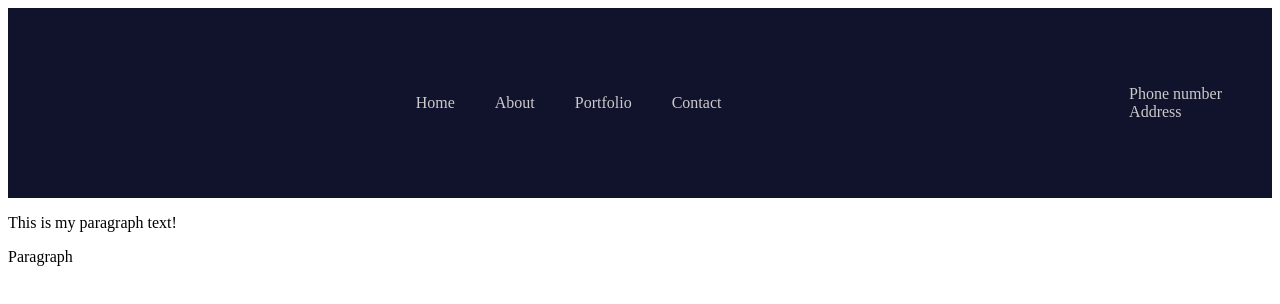
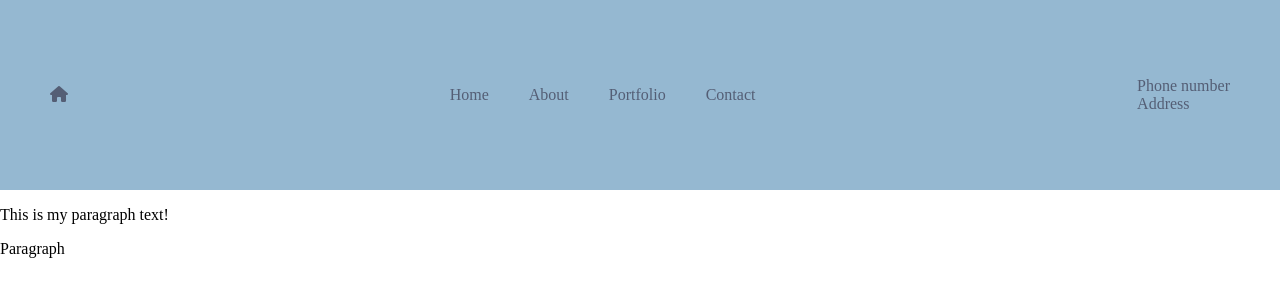
Before and after one commit to Taggart-Smith/gitworkflow, a plain HTML site: page index.html in a window 1280 px wide. Drawn offline with Linux system fonts and the light colour scheme.

Commit message:
Home Navbar Works Tue Aug 20 15:18:19 MDT 2024

```diff
--- a/index.html
+++ b/index.html
@@ -6,6 +6,8 @@
     <meta name="viewport" content="width=device-width, initial-scale=1.0">
     <title>Home</title>
 
+    <script src="https://kit.fontawesome.com/ea15c1bc13.js" crossorigin="anonymous"></script>
+
     <link rel="stylesheet" href="/main.css" type="text/css">
 
 </head>
@@ -13,8 +15,11 @@
     <header>
         <div class="nav-wrapper">
             <div class="left-column">
-                <!-- <div class="icon">
-                </div> -->
+                <div class="icon">
+                    <a href="/index.html">
+                        <i class="fa-solid fa-house"></i>
+                    </a>
+                </div>
 
             </div>
             <div class="middle-column">
--- a/main.css
+++ b/main.css
@@ -1,7 +1,11 @@
+body{
+    margin: 0px;
+}
+
 .nav-wrapper{
     height:190px;
-    background-color:#11122b;
-    color: #cbcbcb;
+    background-color:#95B8D1;
+    color: #545E75;
     /* flexbox container */
     display: flex;
     justify-content: space-between;
@@ -28,3 +32,7 @@ a{
 .right-column{
     padding-right: 50px;
 }
+
+.left-column{
+    padding-left: 50px;
+}
```
